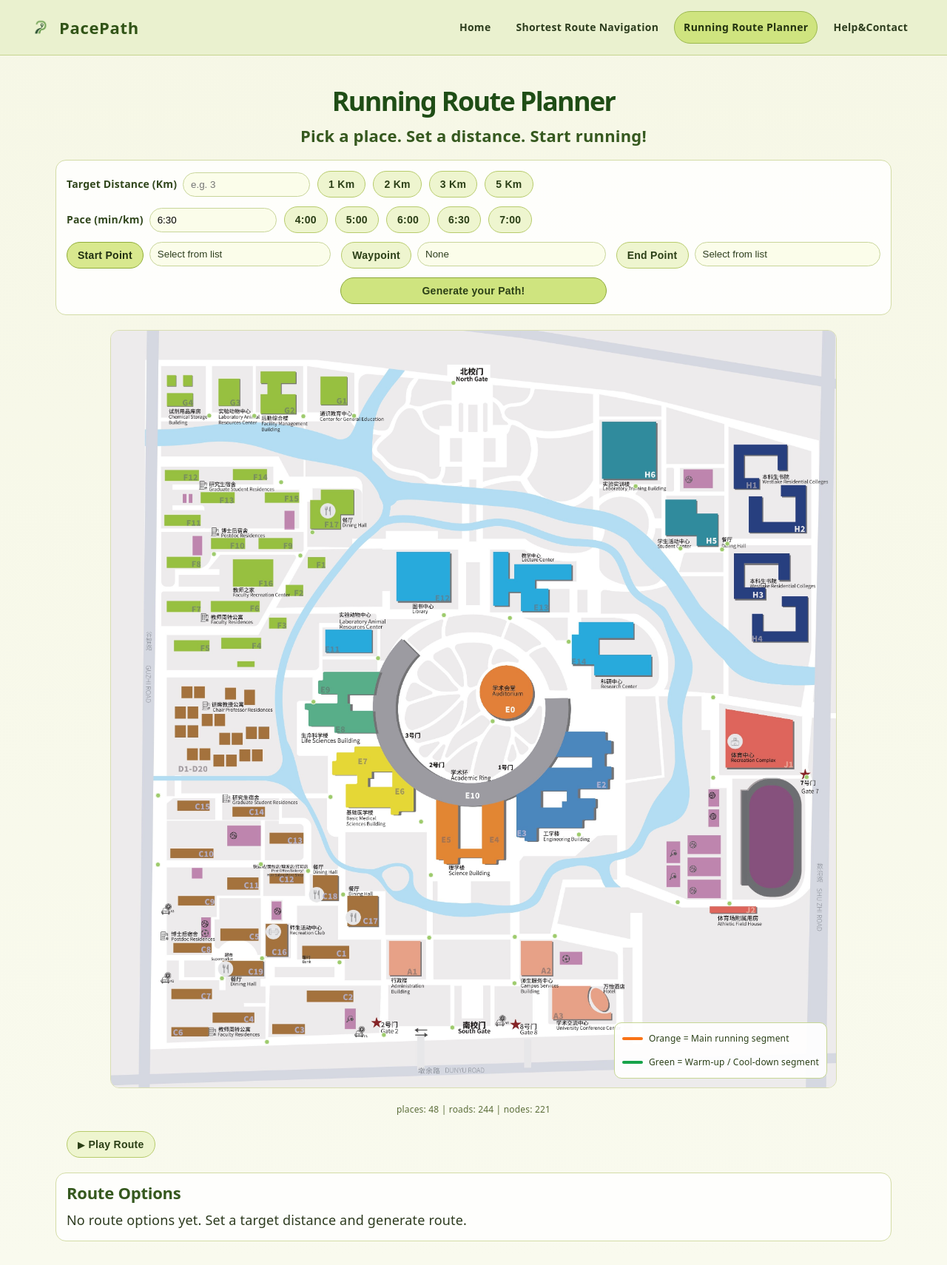
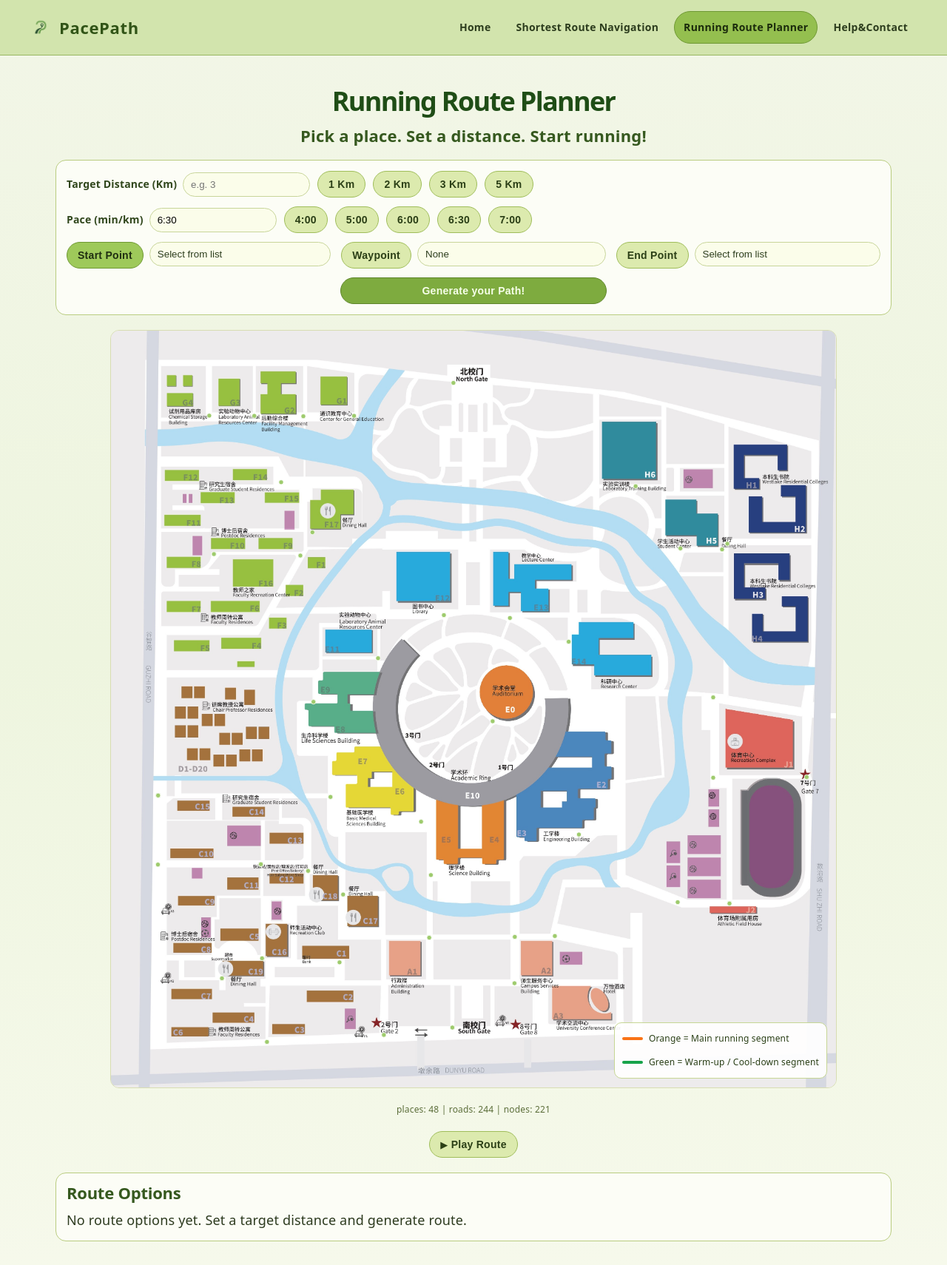
Before and after one commit to mrselfisherman-shawn/PacePath, a React (Vite) app: page /#/planner in a window 1280 px wide. Shown: the whole page at 74% size. Built offline with nearby package versions, Linux system fonts and the light colour scheme.

Commit message:
small changes of outlook

```diff
--- a/src/App.css
+++ b/src/App.css
@@ -13,7 +13,7 @@
 
 .app-shell {
   min-height: 100svh;
-  background: linear-gradient(180deg, #f6f7e6 0%, #f9faee 100%);
+  background: linear-gradient(180deg, #f2f6e7 0%, #eef5df 52%, #f6f9eb 100%);
 }
 
 .app-main {
@@ -26,8 +26,8 @@
   left: 0;
   right: 0;
   z-index: 30;
-  background: rgba(234, 241, 206, 0.97);
-  border-bottom: 1px solid #c6d48f;
+  background: rgba(210, 228, 172, 0.98);
+  border-bottom: 1px solid #98b760;
   backdrop-filter: blur(6px);
 }
 
@@ -78,14 +78,14 @@
 }
 
 .top-nav-link:hover {
-  background: rgba(199, 220, 116, 0.2);
-  border-color: #bfd27a;
+  background: rgba(132, 176, 66, 0.2);
+  border-color: #95bb57;
 }
 
 .top-nav-link.is-active {
-  background: #cfe47f;
-  border-color: #9bb84f;
-  color: #22320f;
+  background: #94bf4f;
+  border-color: #6e9833;
+  color: #1b2b0c;
 }
 
 .top-nav-link.is-disabled {
@@ -192,9 +192,9 @@
   align-items: stretch;
   justify-content: center;
   padding: 14px;
-  border: 1px solid #d3dca6;
+  border: 1px solid #b9cc80;
   border-radius: 14px;
-  background: rgba(255, 255, 255, 0.86);
+  background: #fcfdf6;
 }
 
 .control-row {
@@ -264,8 +264,8 @@
 }
 
 .mode-button {
-  border: 1px solid #b7cb6b;
-  background: #eef5cf;
+  border: 1px solid #9fbd5a;
+  background: #dceaae;
   color: #2b3f16;
   border-radius: 999px;
   padding: 9px 14px;
@@ -275,14 +275,15 @@
 }
 
 .mode-button.is-active {
-  border-color: #90ad39;
-  background: #d8e88e;
+  border-color: #6e9833;
+  background: #9ec95a;
   color: #1f2e11;
 }
 
 .generate-button {
-  background: #cfe47f;
-  border-color: #8ba83a;
+  background: #7eab3f;
+  border-color: #5e852b;
+  color: #f6ffe9;
   min-width: 360px;
 }
 
@@ -499,9 +500,9 @@
 
 .route-info-panel {
   width: min(1100px, 100%);
-  border: 1px solid #d3dca6;
+  border: 1px solid #b9cc80;
   border-radius: 14px;
-  background: rgba(255, 255, 255, 0.86);
+  background: #fcfdf6;
   padding: 14px;
   text-align: left;
 }
@@ -511,7 +512,7 @@
   display: flex;
   flex-wrap: wrap;
   gap: 8px;
-  justify-content: flex-start;
+  justify-content: center;
   margin-top: -4px;
 }
 
@@ -546,7 +547,7 @@
   padding: 10px 12px;
   border: 1px solid #b8ce72;
   border-radius: 12px;
-  background: #ffffff;
+  background: #f7faee;
   white-space: normal;
   overflow-wrap: anywhere;
   display: flex;
@@ -555,13 +556,13 @@
 }
 
 .candidate-item:hover {
-  background: #edf5cf;
+  background: #e8f2cb;
 }
 
 .candidate-item.is-active {
-  border-color: #8bab3a;
-  box-shadow: 0 0 0 1px #8bab3a inset;
-  background: #deebb1;
+  border-color: #6e9833;
+  box-shadow: 0 0 0 1px #6e9833 inset;
+  background: #cfe3a2;
 }
 
 .candidate-item-title {
--- a/src/components/LandingPage.tsx
+++ b/src/components/LandingPage.tsx
@@ -9,7 +9,7 @@ export function LandingPage() {
       <div className="landing-bg" style={{ backgroundImage: `url(${coverSrc})` }} />
       <div className="landing-overlay" />
       <div className="landing-content">
-        <h1 className="landing-title">PacePath: Smart Route Planner</h1>
+        <h1 className="landing-title">Generate your path, run at your pace</h1>
         <p className="landing-desc">
           A graph-based running route planner for Westlake University campus spaces.
         </p>
```
